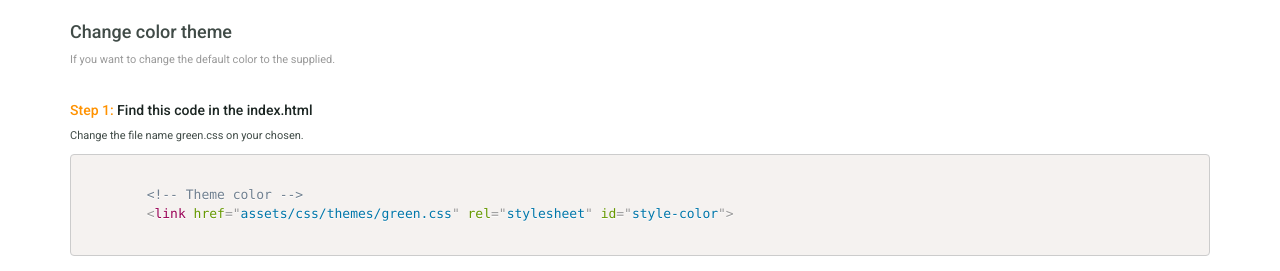
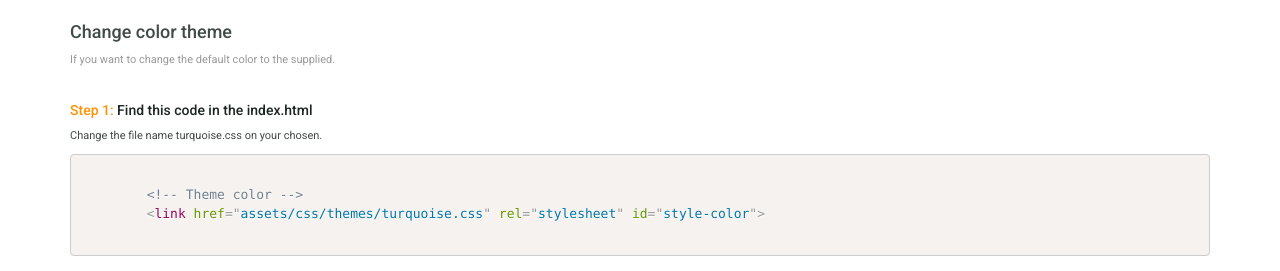
Before and after one commit to Blue-NET-work/kulstudio-doc, a plain HTML site: page index.html in a window 1280 px wide. Shown: the part 804-1075 px from the top of the page. Drawn offline with Linux system fonts and the light colour scheme.

Commit message:
change theme color

```diff
--- a/index.html
+++ b/index.html
@@ -94,11 +94,11 @@ Version: 1.00.0
 	<h4>Change color theme</h4>
 	<span class="text-muted">If you want to change the default color to the supplied.</span>
 	<h5><span class="step">Step 1:</span>  Find this code in the index.html</h5>
-	<p>Change the file name green.css on your chosen.</p>
+	<p>Change the file name turquoise.css on your chosen.</p>
 
 	<pre><code class="language-markup">
 		&lt;!-- Theme color --&gt;
-  		&lt;link href="assets/css/themes/green.css" rel="stylesheet" id="style-color"&gt;
+  		&lt;link href="assets/css/themes/turquoise.css" rel="stylesheet" id="style-color"&gt;
 	</code></pre>
 
 	<h5><span class="step">Step 2:</span>  Save and upload files</h5>
```
